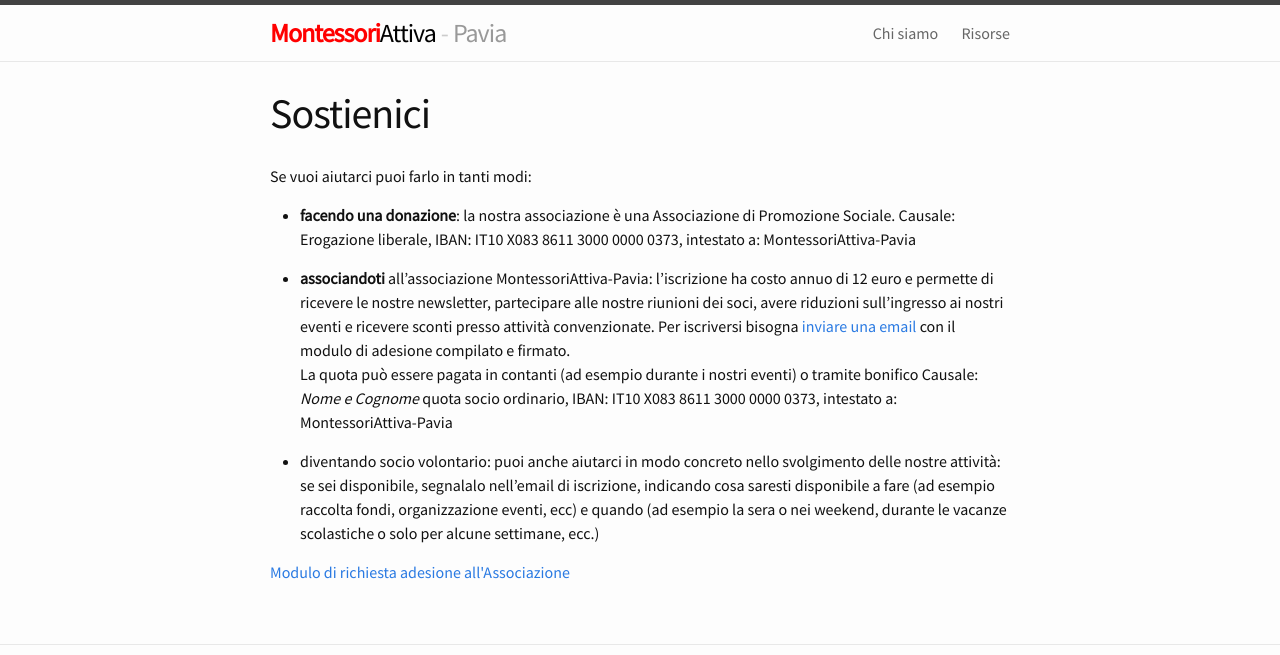
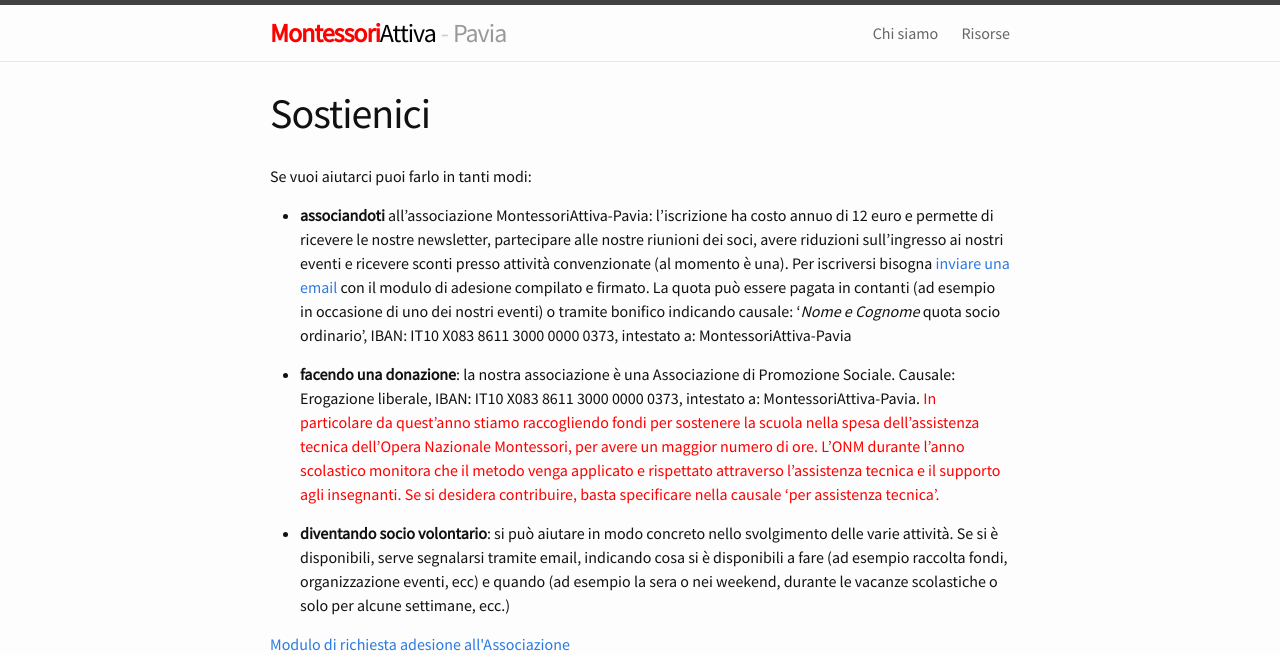
Before and after one commit to montessori-attiva-pavia/montessori-attiva-pavia.github.io, a Jekyll site: the page built from support_us.md, in a window 1280 px wide, cut to the strip 0-655 px from the top of the page. Built offline with Jekyll 4.4.1, drawn with Linux system fonts in a browser that asks for light colours.

```diff
--- a/_sass/_iwan.scss
+++ b/_sass/_iwan.scss
@@ -232,3 +232,9 @@ a.support-us-button {
   }
 
 }
+
+
+em.important {
+  font-style: normal;
+  color: red;
+}
--- a/support_us.md
+++ b/support_us.md
@@ -7,13 +7,12 @@ keep_in_menu: false
 
 Se vuoi aiutarci puoi farlo in tanti modi:
 
-* **facendo una donazione**: la nostra associazione è una Associazione di Promozione Sociale. Causale: Erogazione liberale, IBAN: IT10 X083 8611 3000 0000 0373, intestato a: MontessoriAttiva-Pavia
+* **associandoti** all’associazione MontessoriAttiva-Pavia: l’iscrizione ha costo annuo di 12 euro e permette di ricevere le nostre newsletter, partecipare alle nostre riunioni dei soci, avere riduzioni sull’ingresso ai nostri eventi e ricevere sconti presso attività convenzionate (al momento è una). Per iscriversi bisogna [inviare una email](mailto:comunicazioni@montessoriattiva-pavia.it) con il modulo di adesione compilato e firmato. La quota può essere pagata in contanti (ad esempio in occasione di uno dei nostri eventi) o tramite bonifico indicando causale: '*Nome e Cognome* quota socio ordinario', IBAN: IT10 X083 8611 3000 0000 0373, intestato a: MontessoriAttiva-Pavia
 
-* **associandoti** all’associazione MontessoriAttiva-Pavia: l’iscrizione ha costo annuo di 12 euro e permette di ricevere le nostre newsletter, partecipare alle nostre riunioni dei soci, avere riduzioni sull'ingresso ai nostri eventi e ricevere sconti presso attività convenzionate.
-Per iscriversi bisogna [inviare una email](mailto:comunicazioni@montessoriattiva-pavia.it) con il modulo di adesione compilato e firmato.
-La quota può essere pagata in contanti (ad esempio durante i nostri eventi) o tramite bonifico     Causale: *Nome e Cognome* quota socio ordinario, IBAN: IT10 X083 8611 3000 0000 0373, intestato a: MontessoriAttiva-Pavia
+* **facendo una donazione**: la nostra associazione è una Associazione di Promozione Sociale. Causale: Erogazione liberale, IBAN: IT10 X083 8611 3000 0000 0373, intestato a: MontessoriAttiva-Pavia. *In particolare da quest'anno stiamo raccogliendo fondi per sostenere la scuola nella spesa dell'assistenza tecnica dell'Opera Nazionale Montessori, per avere un maggior numero di ore. L'ONM durante l'anno scolastico monitora che il metodo venga applicato e rispettato attraverso l'assistenza tecnica e il supporto agli insegnanti. Se si desidera contribuire, basta specificare nella causale 'per assistenza tecnica'.*{:.important}
 
-* diventando socio volontario: puoi anche aiutarci in modo concreto nello svolgimento delle nostre attività: se sei disponibile, segnalalo nell'email di iscrizione, indicando cosa saresti disponibile a fare (ad esempio raccolta fondi, organizzazione eventi, ecc) e quando (ad esempio la sera o nei weekend, durante le vacanze scolastiche o solo per alcune settimane, ecc.)
+* **diventando socio volontario**: si può aiutare in modo concreto nello svolgimento delle varie attività. Se si è disponibili, serve segnalarsi tramite email, indicando cosa si è disponibili a fare (ad esempio raccolta fondi, organizzazione eventi, ecc) e quando (ad esempio la sera o nei weekend, durante le vacanze scolastiche o solo per alcune settimane, ecc.)
+
 
 
 {% include pdf_link.html caption="Modulo di richiesta adesione all'Associazione" url="/assets/pdf/richiesta-adesione-map.pdf" %}
```
